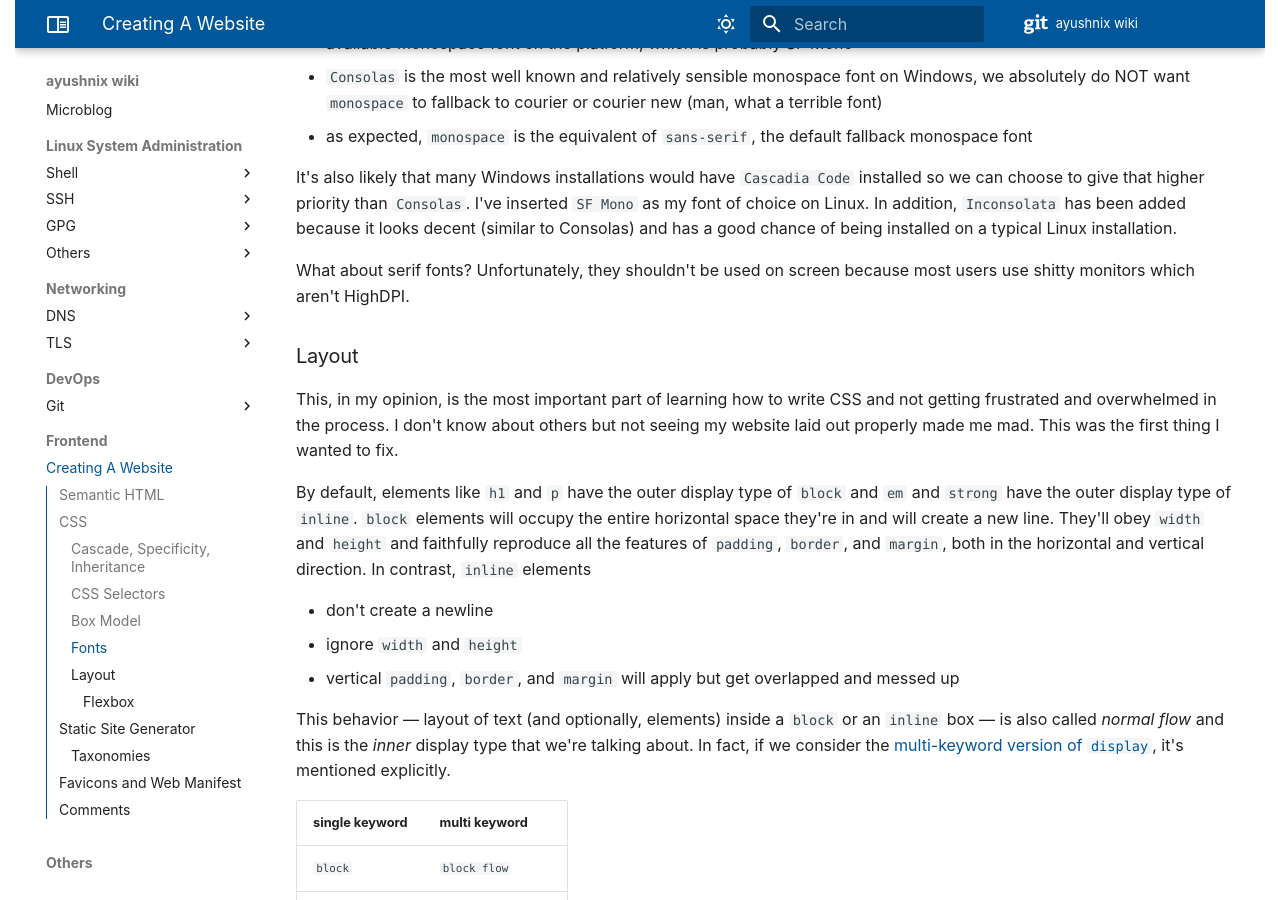
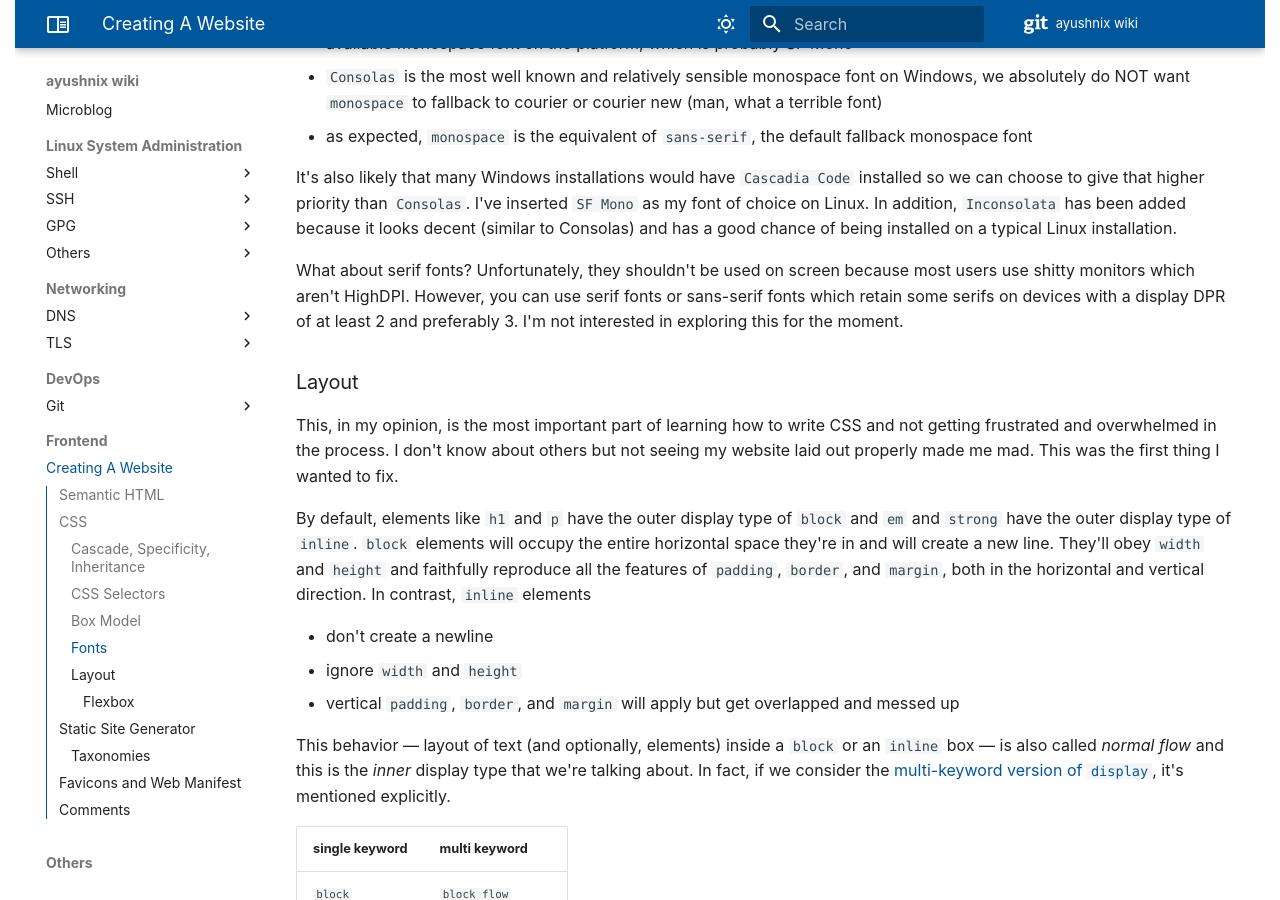
Before and after one commit to ayushnix/wiki, an MkDocs documentation site: the page built from docs/frontend/creating-a-website.md, in a window 1280 px wide and 900 px high, scrolled down 7583 px. Built offline with MkDocs 1.6.1 and Material for MkDocs 9.7.7, drawn with Linux system fonts in a browser that asks for light colours; comment, search, counter and statistics services are not loaded.

Commit message:
add note about shitty fonts on monitors

```diff
--- a/docs/frontend/creating-a-website.md
+++ b/docs/frontend/creating-a-website.md
@@ -403,7 +403,9 @@ Linux. In addition, `Inconsolata` has been added because it looks decent (simila
 has a good chance of being installed on a typical Linux installation.
 
 What about serif fonts? Unfortunately, they shouldn't be used on screen because most users use
-shitty monitors which aren't HighDPI.
+shitty monitors which aren't HighDPI. However, you can use serif fonts or sans-serif fonts which
+retain some serifs on devices with a display DPR of at least 2 and preferably 3. I'm not interested
+in exploring this for the moment.
 
 ## Layout
 
```
